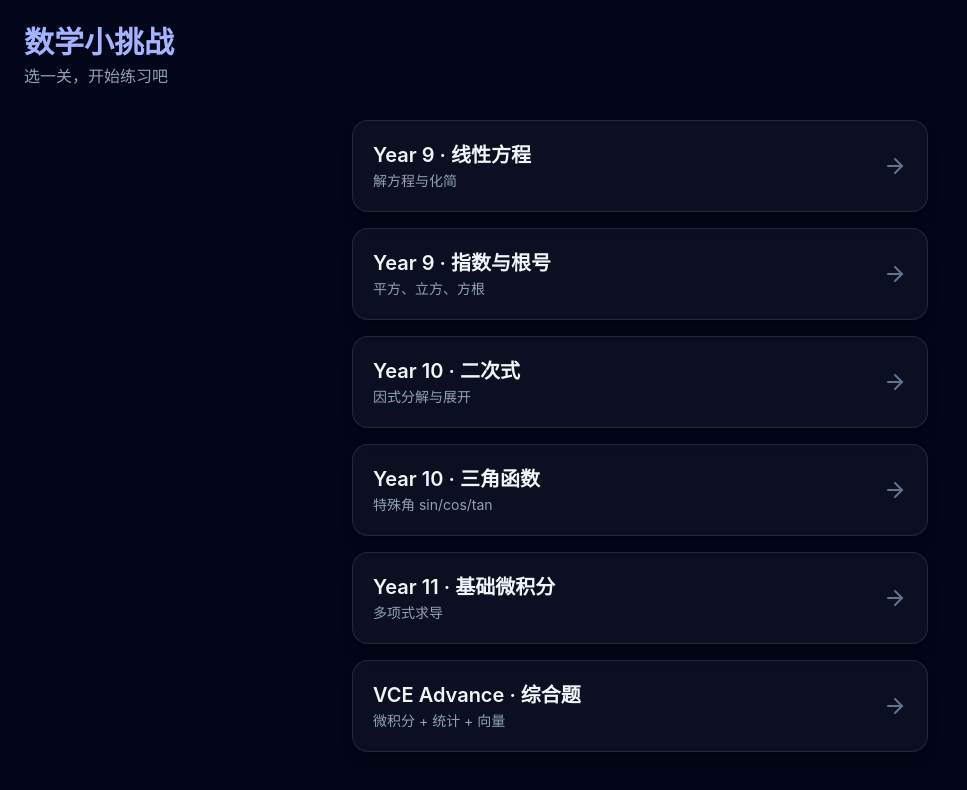
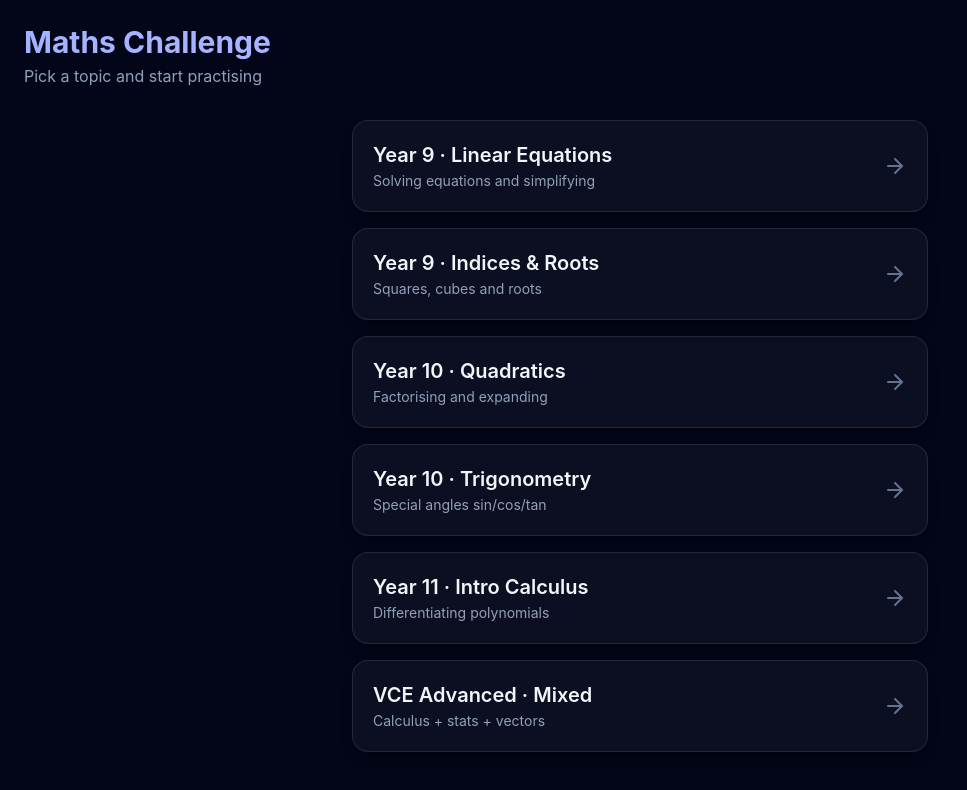
Before and after one commit to thomaswhb/kid-math-tutor, a React (Vite) app: page / in a window 1280 px wide. Shown: the top 790 px of the page, without its empty margins (0-967 px from the left). Built offline with nearby package versions, Linux system fonts and the light colour scheme.

Commit message:
feat: switch UI/topics to English

```diff
--- a/src/app/Home.tsx
+++ b/src/app/Home.tsx
@@ -10,9 +10,9 @@
     <div className="min-h-screen bg-slate-950 text-white p-6">
       <header className="mb-8">
         <h1 className="text-3xl font-bold mb-1 bg-gradient-to-r from-indigo-300 to-violet-300 bg-clip-text text-transparent">
-          数学小挑战
+          Maths Challenge
         </h1>
-        <p className="text-slate-400">选一关，开始练习吧</p>
+        <p className="text-slate-400">Pick a topic and start practising</p>
       </header>
 
       <div className="grid gap-4 max-w-xl mx-auto">
@@ -35,9 +35,9 @@
               </div>
               {p && (
                 <div className="mt-3 flex items-center gap-3 text-xs text-slate-500 bg-white/5 rounded-lg px-3 py-1.5 w-fit">
-                  <span className="text-indigo-300">最高 {p.bestScore} 分</span>
+                  <span className="text-indigo-300">Best {p.bestScore}</span>
                   <span className="text-slate-600">·</span>
-                  <span>已玩 {p.played} 次</span>
+                  <span>{p.played} played</span>
                 </div>
               )}
             </Link>
--- a/src/app/Practice.tsx
+++ b/src/app/Practice.tsx
@@ -37,7 +37,7 @@
   if (!session || !current) {
     return (
       <div className="min-h-screen bg-slate-950 text-white flex items-center justify-center">
-        加载中...
+        Loading...
       </div>
     )
   }
@@ -118,14 +118,14 @@
                 disabled={currentAnswer === null}
                 className="px-6 py-3 bg-indigo-500 hover:bg-indigo-400 text-white font-semibold rounded-2xl disabled:opacity-40 active:scale-95 transition-all shadow-lg shadow-indigo-500/20"
               >
-                确定
+                Check
               </button>
             ) : (
               <button
                 onClick={handleNext}
                 className="px-6 py-3 bg-indigo-500 hover:bg-indigo-400 text-white font-semibold rounded-2xl active:scale-95 transition-all shadow-lg shadow-indigo-500/20"
               >
-                {isLast ? '完成' : '下一题'}
+                {isLast ? 'Finish' : 'Next'}
               </button>
             )}
           </div>
@@ -134,11 +134,11 @@
             <div className="mt-8 text-lg">
               {currentAnswer === current.answer ? (
                 <span className="inline-flex items-center gap-2 px-4 py-2 rounded-full bg-emerald-500/10 text-emerald-400 font-semibold border border-emerald-500/20">
-                  ✓ 正确！太棒了
+                  ✓ Correct! Great work
                 </span>
               ) : (
                 <span className="inline-flex items-center gap-2 px-4 py-2 rounded-full bg-red-500/10 text-red-400 font-semibold border border-red-500/20">
-                  ✗ 再想想，答案是 {current.answer}
+                  ✗ Answer: {current.answer}
                 </span>
               )}
             </div>
--- a/src/data/grades.ts
+++ b/src/data/grades.ts
@@ -4,16 +4,16 @@
   // Year 9
   {
     id: 'y9-algebra',
-    title: 'Year 9 · 线性方程',
-    subtitle: '解方程与化简',
+    title: 'Year 9 · Linear Equations',
+    subtitle: 'Solving equations and simplifying',
     range: [1, 999],
     operations: ['+', '-', '*', '/'],
     count: 10,
   },
   {
     id: 'y9-number',
-    title: 'Year 9 · 指数与根号',
-    subtitle: '平方、立方、方根',
+    title: 'Year 9 · Indices & Roots',
+    subtitle: 'Squares, cubes and roots',
     range: [1, 20],
     operations: ['+', '-', '*', '/'],
     count: 10,
@@ -21,16 +21,16 @@
   // Year 10
   {
     id: 'y10-quadratic',
-    title: 'Year 10 · 二次式',
-    subtitle: '因式分解与展开',
+    title: 'Year 10 · Quadratics',
+    subtitle: 'Factorising and expanding',
     range: [1, 30],
     operations: ['+', '-', '*'],
     count: 10,
   },
   {
     id: 'y10-trig',
-    title: 'Year 10 · 三角函数',
-    subtitle: '特殊角 sin/cos/tan',
+    title: 'Year 10 · Trigonometry',
+    subtitle: 'Special angles sin/cos/tan',
     range: [1, 12],
     operations: ['*', '/'],
     count: 10,
@@ -38,8 +38,8 @@
   // Year 11
   {
     id: 'y11-calculus',
-    title: 'Year 11 · 基础微积分',
-    subtitle: '多项式求导',
+    title: 'Year 11 · Intro Calculus',
+    subtitle: 'Differentiating polynomials',
     range: [1, 50],
     operations: ['+', '-', '*'],
     count: 10,
@@ -47,8 +47,8 @@
   // Year 12 VCE Advanced
   {
     id: 'y12-adv',
-    title: 'VCE Advance · 综合题',
-    subtitle: '微积分 + 统计 + 向量',
+    title: 'VCE Advanced · Mixed',
+    subtitle: 'Calculus + stats + vectors',
     range: [1, 100],
     operations: ['+', '-', '*', '/'],
     count: 10,
```
Also changed, not shown: 1 other file (tests, documents, lock files or other folders).
